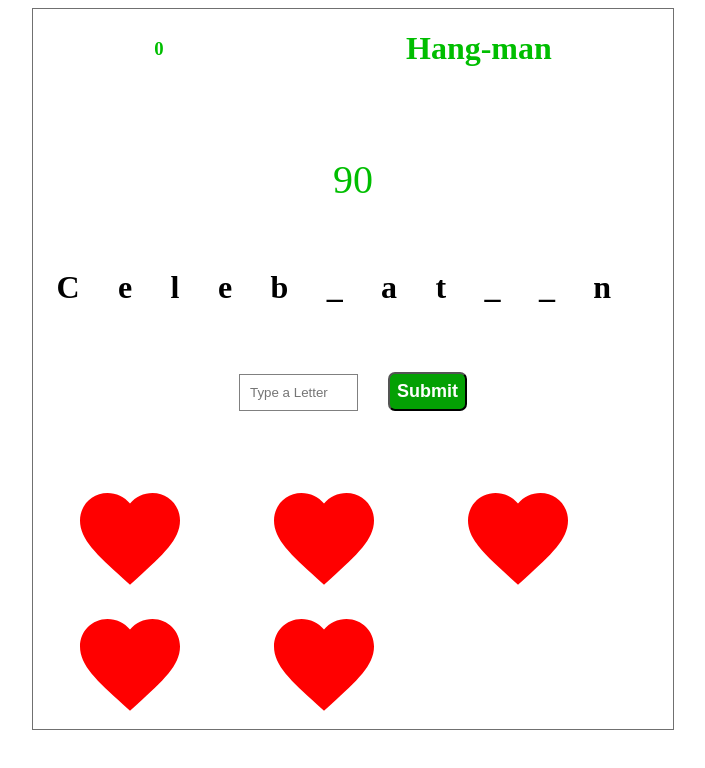
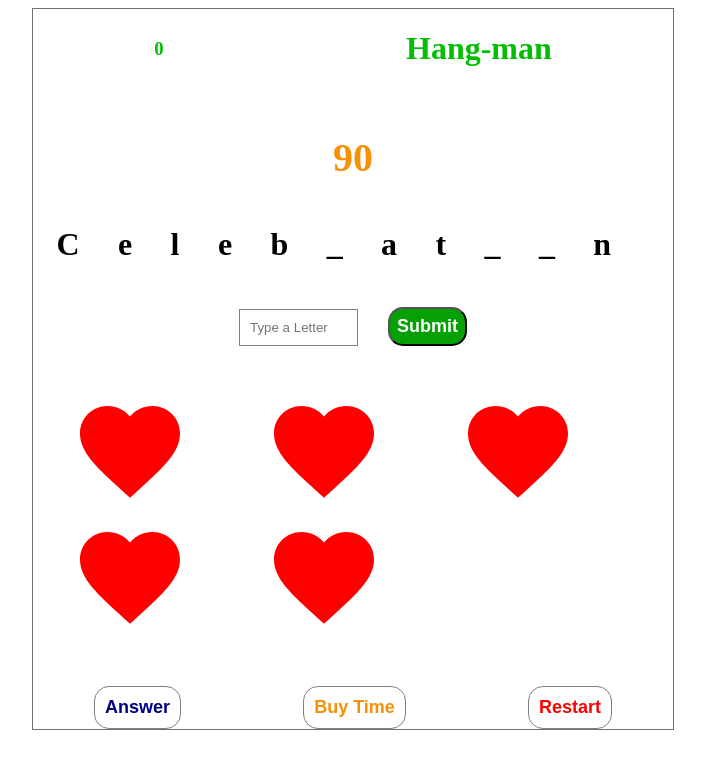
Before and after one commit to jcsmileyjr/hangman2, an Angular app: page / in a window 1280 px wide. Shown: the top 768 px of the page, without its empty margins (287-992 px from the left). Built offline with nearby package versions, Linux system fonts and the light colour scheme.

Commit message:
Initial setup for the toolbox section

```diff
--- a/src/app/app.component.html
+++ b/src/app/app.component.html
@@ -5,5 +5,6 @@
     <app-problem [problem]="displayArray"></app-problem>
     <app-input></app-input>
     <app-lives [lives]="lives"></app-lives>
+    <app-toolbox></app-toolbox>
   </main>
 </div>
--- a/src/app/app.module.ts
+++ b/src/app/app.module.ts
@@ -7,6 +7,7 @@ import { TimerComponent } from './components/timer/timer.component';
 import { ProblemComponent } from './components/problem/problem.component';
 import { InputComponent } from './components/input/input.component';
 import { LivesComponent } from './components/lives/lives.component';
+import { ToolboxComponent } from './components/toolbox/toolbox.component';
 
 @NgModule({
   declarations: [
@@ -15,7 +16,8 @@ import { LivesComponent } from './components/lives/lives.component';
     TimerComponent,
     ProblemComponent,
     InputComponent,
-    LivesComponent
+    LivesComponent,
+    ToolboxComponent
   ],
   imports: [
     BrowserModule
--- a/src/app/components/input/input.component.css
+++ b/src/app/components/input/input.component.css
@@ -11,7 +11,7 @@ input {
 }
 
 button {
-    border-radius: 7px;
+    border-radius: 15px;
     background-color: #04a004;
     color: #FEFEFE;
     font-weight: bold;
--- a/src/app/components/timer/timer.component.css
+++ b/src/app/components/timer/timer.component.css
@@ -7,7 +7,8 @@ main {
 
 p {
     font-size: 5vh;
-    color: #00BE00;
+    color: #F89003;
+    font-weight: bold;
     margin-top: 1px;
     margin-bottom: 1px;
 }
--- /dev/null
+++ b/src/app/components/toolbox/toolbox.component.css
@@ -0,0 +1,14 @@
+
+main {
+    display: flex;
+    justify-content: space-around;
+}
+
+button {
+    border-radius: 15px;
+    padding: 10px;
+    background-color: white;
+    border: .5px solid grey;
+    font-weight: bold;
+    font-size: large;
+}
--- /dev/null
+++ b/src/app/components/toolbox/toolbox.component.html
@@ -0,0 +1,5 @@
+<main>
+    <button type="button" style="color: navy"  >Answer</button>
+    <button type="button" style="color: #F89003" >Buy Time</button>
+    <button type="button" style="color: red" >Restart</button>
+</main>
--- /dev/null
+++ b/src/app/components/toolbox/toolbox.component.ts
@@ -0,0 +1,15 @@
+import { Component, OnInit } from '@angular/core';
+
+@Component({
+  selector: 'app-toolbox',
+  templateUrl: './toolbox.component.html',
+  styleUrls: ['./toolbox.component.css']
+})
+export class ToolboxComponent implements OnInit {
+
+  constructor() { }
+
+  ngOnInit(): void {
+  }
+
+}
```
Also changed, not shown: 1 other file (tests, documents, lock files or other folders).
